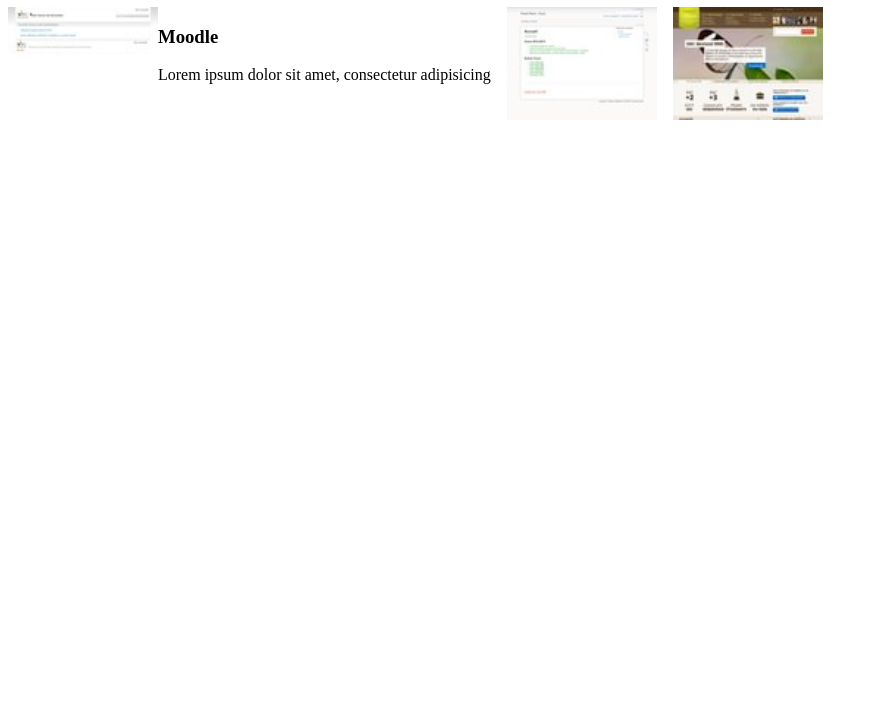
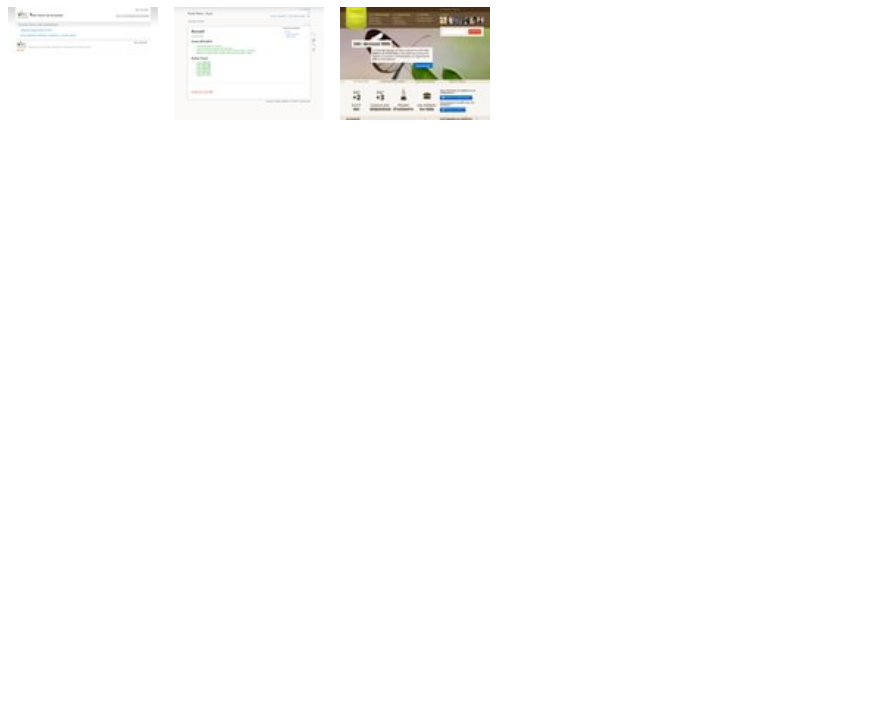
Before and after one commit to MMI-NFC-2026/sae105-r112-tp4-coulon-eloi, a plain HTML site: page index.html in a window 1280 px wide. Shown: the part 73-800 px from the top of the page, without its empty margins (0-878 px from the left). Drawn offline with Linux system fonts and the light colour scheme.

Commit message:
état fermé et largeur égale à la vignette

```diff
--- a/src/css/components/accordeon.css
+++ b/src/css/components/accordeon.css
@@ -23,3 +23,14 @@ summary img{
     width: 150px;
     height: auto;
 }
+
+details{
+    --vignette : 150px;
+    width: var(--vignette);
+    overflow: hidden;
+    transition : width 0.4s ease;
+}
+
+details > div{
+    flex: 0 0 20rem;
+}
```
